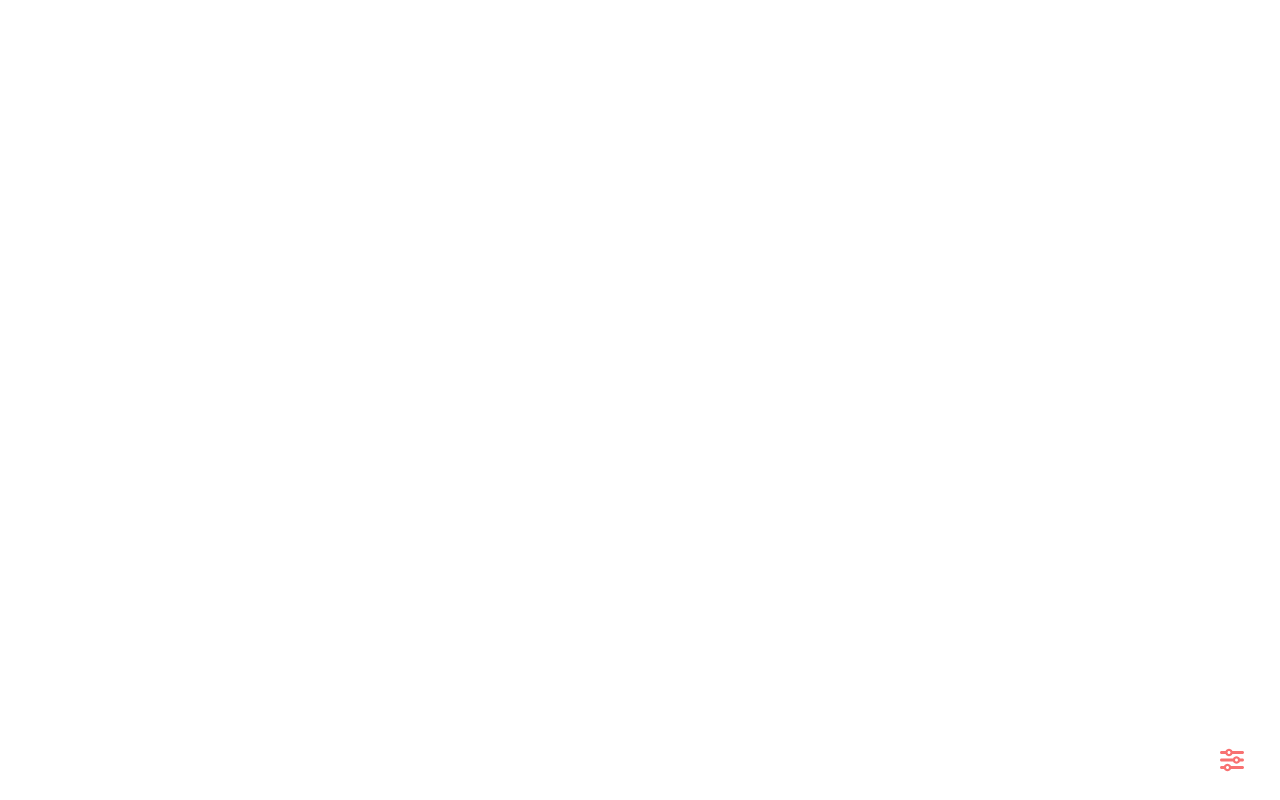
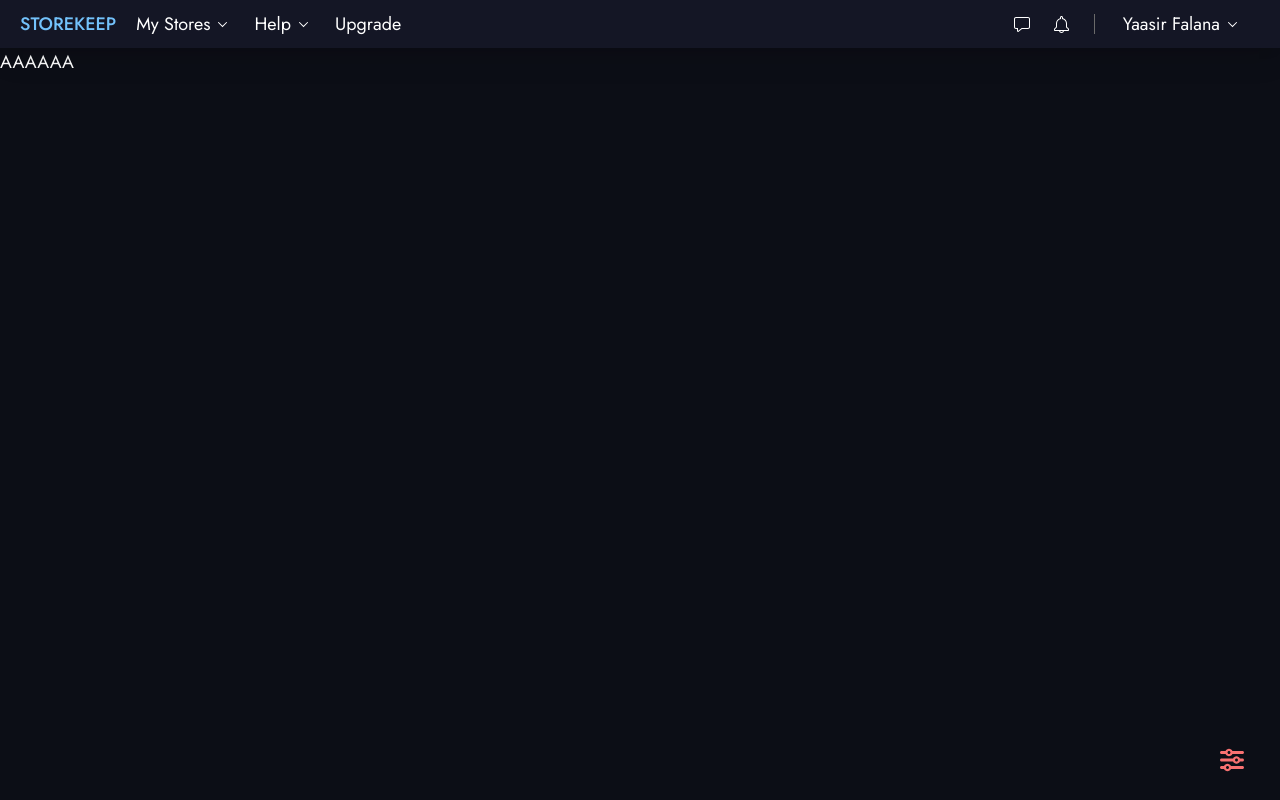
Before and after one commit to Yaasir024/StoreKeep, a Vue app: page /account/account-settings in a window 1280 px wide. Before the commit this address had no page. Built offline with nearby package versions, Linux system fonts and the light colour scheme.

Commit message:
/refactor

```diff
--- a/src/App.vue
+++ b/src/App.vue
@@ -2,15 +2,18 @@
 import { RouterLink, RouterView } from "vue-router";
 import Navbar from "./components/Navbar.vue";
 import Toggle from "./components/Toggle.vue";
+import { useSystemStore } from "@/stores/system";
+const system = useSystemStore();
 </script>
 
 <template>
-
-  <section class="hidden">
-    <Navbar/>
-  </section>
-  <Toggle/>
-  <RouterView />
+  <div :class="{ dark: system.darkMode }">
+    <section class="hidden">
+      <Navbar />
+    </section>
+    <Toggle />
+    <RouterView />
+  </div>
 </template>
 
 <style scoped></style>
--- a/src/components/Navbar2.vue
+++ b/src/components/Navbar2.vue
@@ -53,7 +53,7 @@ useClickOutside(notificationMenu, () => {
 <template>
   <!-- Header -->
   <nav
-    class="bx-shadow h-12 flex items-center justify-between dark:bg-ps-gray-800"
+    class="shadow-xl h-12 flex items-center justify-between dark:bg-ps-gray-800 text-sk-text-dark text-lg dark:text-sk-white"
   >
     <div class="left ml-5 flex items-center">
       <RouterLink to="/">
@@ -286,11 +286,14 @@ useClickOutside(notificationMenu, () => {
                   <div class="">Yaasir Falana</div>
                 </div>
                 <ul class="px-6 flex flex-col text-base">
-                  <li
+                  <RouterLink to="/account/account-settings">
+                    <li
                     class="py-3 cursor-pointer transition-all duration-300 ease-in-out hover:text-sk-blue-800"
                   >
                     Account Setting
                   </li>
+                  </RouterLink>
+
                   <li
                     class="py-2 cursor-pointer transition-all duration-300 ease-in-out hover:text-sk-blue-800 border-t dark:border-ps-gray-500"
                   >
--- a/src/router/index.js
+++ b/src/router/index.js
@@ -57,6 +57,14 @@ const router = createRouter({
       // which is lazy-loaded when the route is visited.
       component: () => import('../views/accounts/StoresView.vue')
     },
+    {
+      path: '/account/account-settings',
+      name: 'account-settings',
+      // route level code-splitting
+      // this generates a separate chunk (About.[hash].js) for this route
+      // which is lazy-loaded when the route is visited.
+      component: () => import('../views/accounts/SettingsView.vue')
+    },
   ]
 })
 
--- /dev/null
+++ b/src/views/accounts/SettingsView.vue
@@ -0,0 +1,17 @@
+<script setup>
+import Navbar from "@/components/Navbar.vue";
+import { ref, reactive, computed } from "vue";
+import { useSystemStore } from "@/stores/system";
+import Navbar2 from "../../components/Navbar2.vue";
+
+const system = useSystemStore();
+</script>
+
+
+<template>
+<section class="bg-white text-sk-text-dark text-lg min-h-screen dark:bg-ps-gray-700 dark:text-sk-white">
+    <Navbar2 />
+    AAAAAA
+</section>
+
+</template>
```
